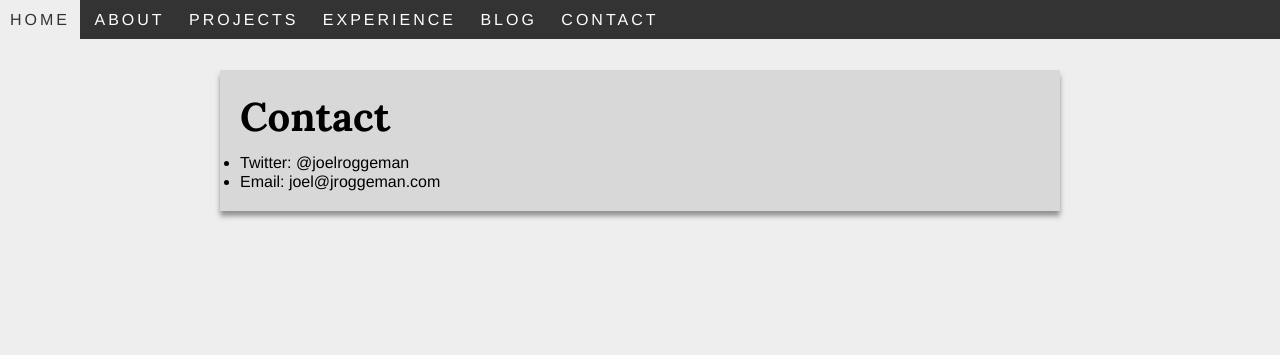
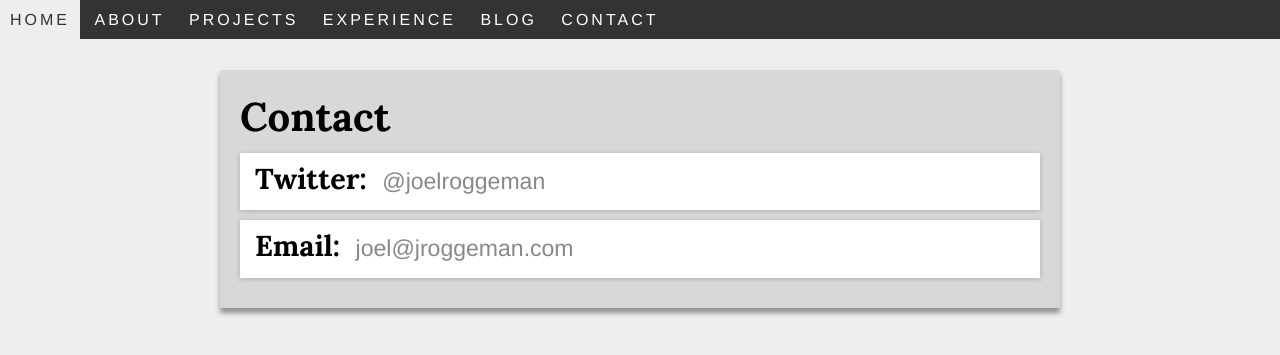
Before and after one commit to jroggeman/jroggeman.github.io, a Jekyll site: the page built from contact/index.md, in a window 1280 px wide. Shown: the top 355 px of the page. Built offline with Jekyll 4.4.1, drawn with Linux system fonts in a browser that asks for light colours.

Commit message:
Refine contact page

```diff
--- a/contact/index.md
+++ b/contact/index.md
@@ -2,5 +2,17 @@
 layout: default
 ---
 # Contact
-- Twitter: @joelroggeman
-- Email: joel@jroggeman.com
+<ul id="card-list">
+    <li>
+        <a href="https://twitter.com/joelroggeman" class="card-wrapper"
+        target="_blank">
+            <h2>Twitter: <span class="subheading">@joelroggeman</span></h2>
+        </a>
+    </li>
+    <li>
+        <a href="mailto:joel@jroggeman.com" class="card-wrapper"
+        target="_blank">
+            <h2>Email: <span class="subheading">joel@jroggeman.com</span></h2>
+        </a>
+    </li>
+</ul>
--- a/css/main.scss
+++ b/css/main.scss
@@ -55,7 +55,7 @@ h2 {
         background-color: white;
 
         h2 {
-            margin-bottom: 10px;
+            margin-bottom: 0px;
             margin-top: 0px;
 
             .subheading {
@@ -73,7 +73,7 @@ h2 {
 
             // Required for text indent; reset margins
             display: inline-block;
-            margin-top: 0px;
+            margin-top: 10px;
             margin-bottom: 0px;
         }
 
```
Also changed, not shown: about/index.md (+1 -0 lines).
